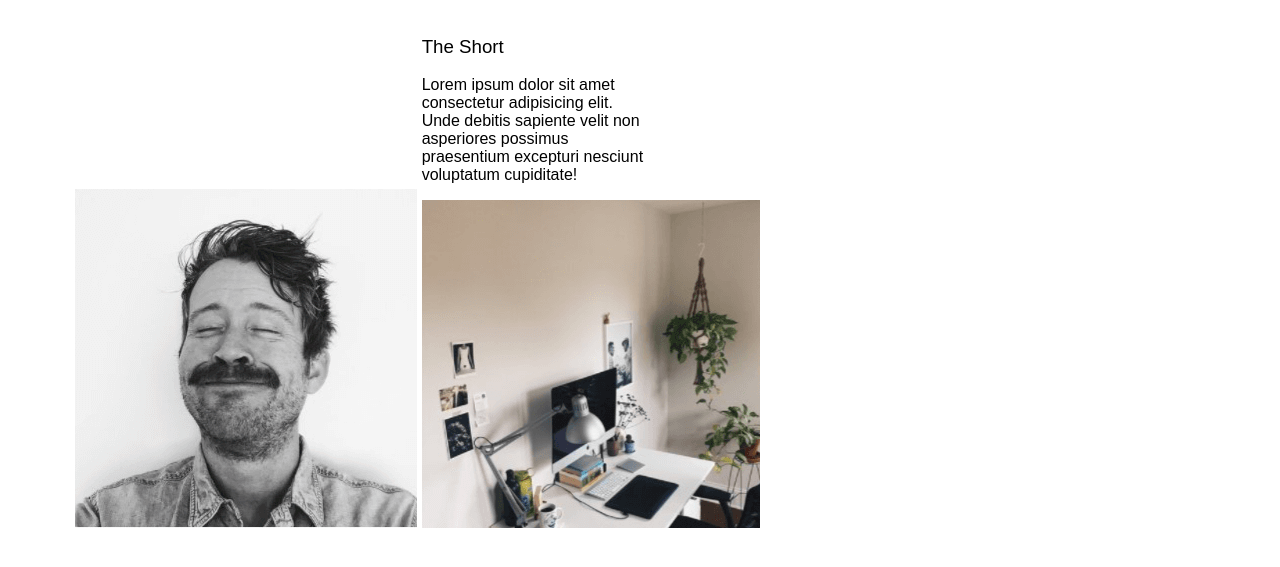
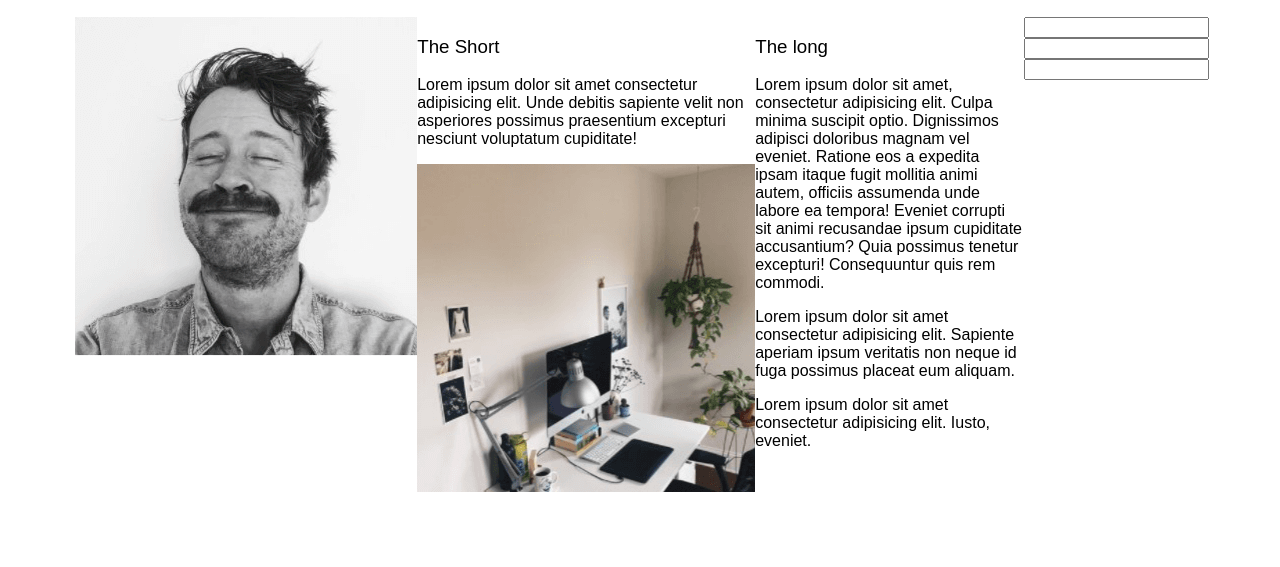
Before and after one commit to ShahariarSohan/Myfirstwebsite, a plain HTML site: page index.html in a window 1280 px wide. Shown: the part 51-618 px from the top of the page. Drawn offline with Linux system fonts and the light colour scheme.

Commit message:
I have again modfied

```diff
--- a/index.html
+++ b/index.html
@@ -26,13 +26,13 @@
                 <img src="images/Blake2.png" id="img2" alt="">
             </div>
             <div class="section3">
-
+                <h3>The long</h3>
+                <p>Lorem ipsum dolor sit amet, consectetur adipisicing elit. Culpa minima suscipit optio. Dignissimos adipisci doloribus magnam vel eveniet. Ratione eos a expedita ipsam itaque fugit mollitia animi autem, officiis assumenda unde labore ea tempora! Eveniet corrupti sit animi recusandae ipsum cupiditate accusantium? Quia possimus tenetur excepturi! Consequuntur quis rem commodi.</p>
+                <p>Lorem ipsum dolor sit amet consectetur adipisicing elit. Sapiente aperiam ipsum veritatis non neque id fuga possimus placeat eum aliquam.</p>
+                <p>Lorem ipsum dolor sit amet consectetur adipisicing elit. Iusto, eveniet.</p>
             </div>
             <div class="section4">
-
-            </div>
-            <div class="section5">
-
+                <input type="text"><input type="text"><input type="email">
             </div>
         </div>
     </div>
--- a/style/index.css
+++ b/style/index.css
@@ -1,15 +1,29 @@
 *{
     font-family:Arial, Helvetica, sans-serif;
    font-weight:lighter;
+   box-sizing: border-box;
+
 }
 .container{
     width:90%;
     margin:auto;
 }
+.main-area{
+    display:flex;
+}
+img{
+
+    margin:auto;
+}
 .section1{
-    display:inline-block;
+
+
 }
 .section2{
-    width:20%;
-    display:inline-block;
+
+
 }
+.section3{
+
+
+}
```
